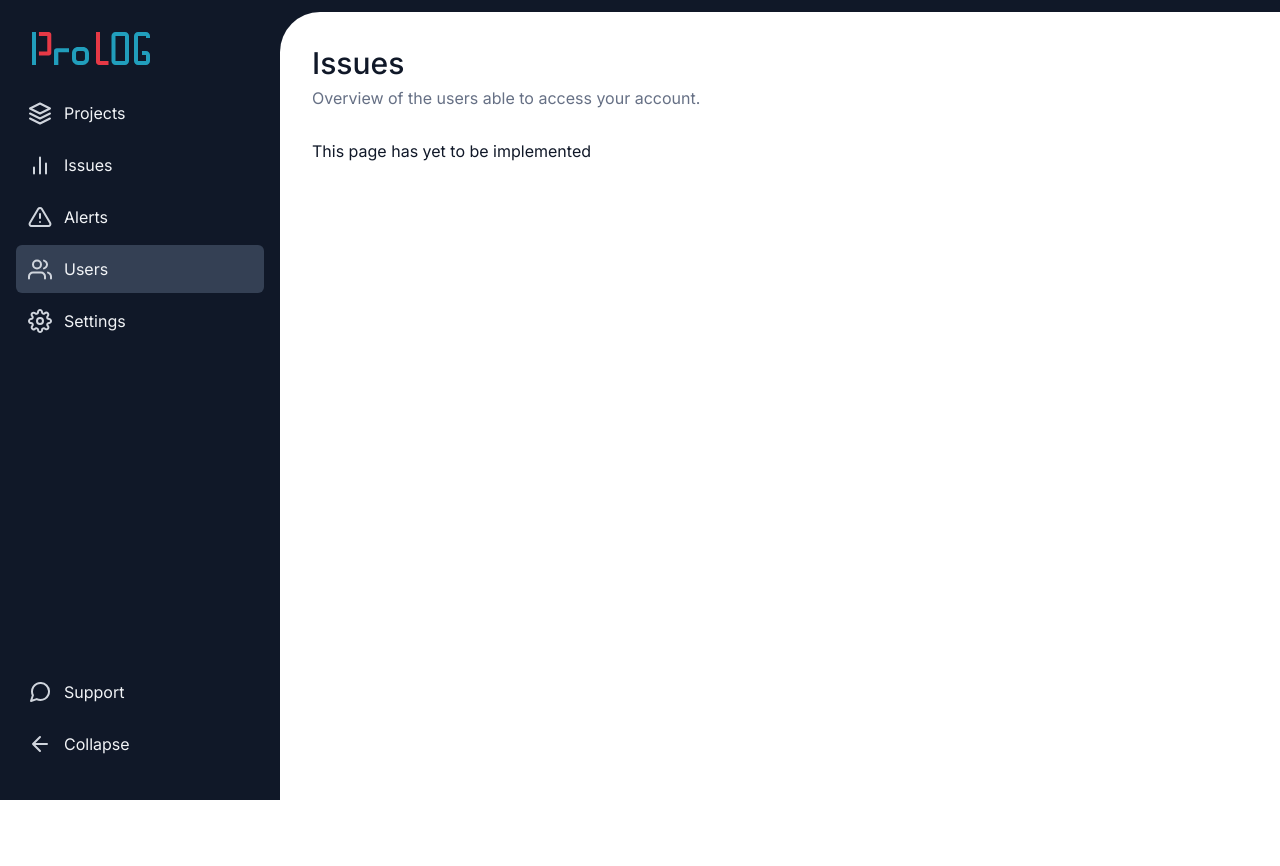
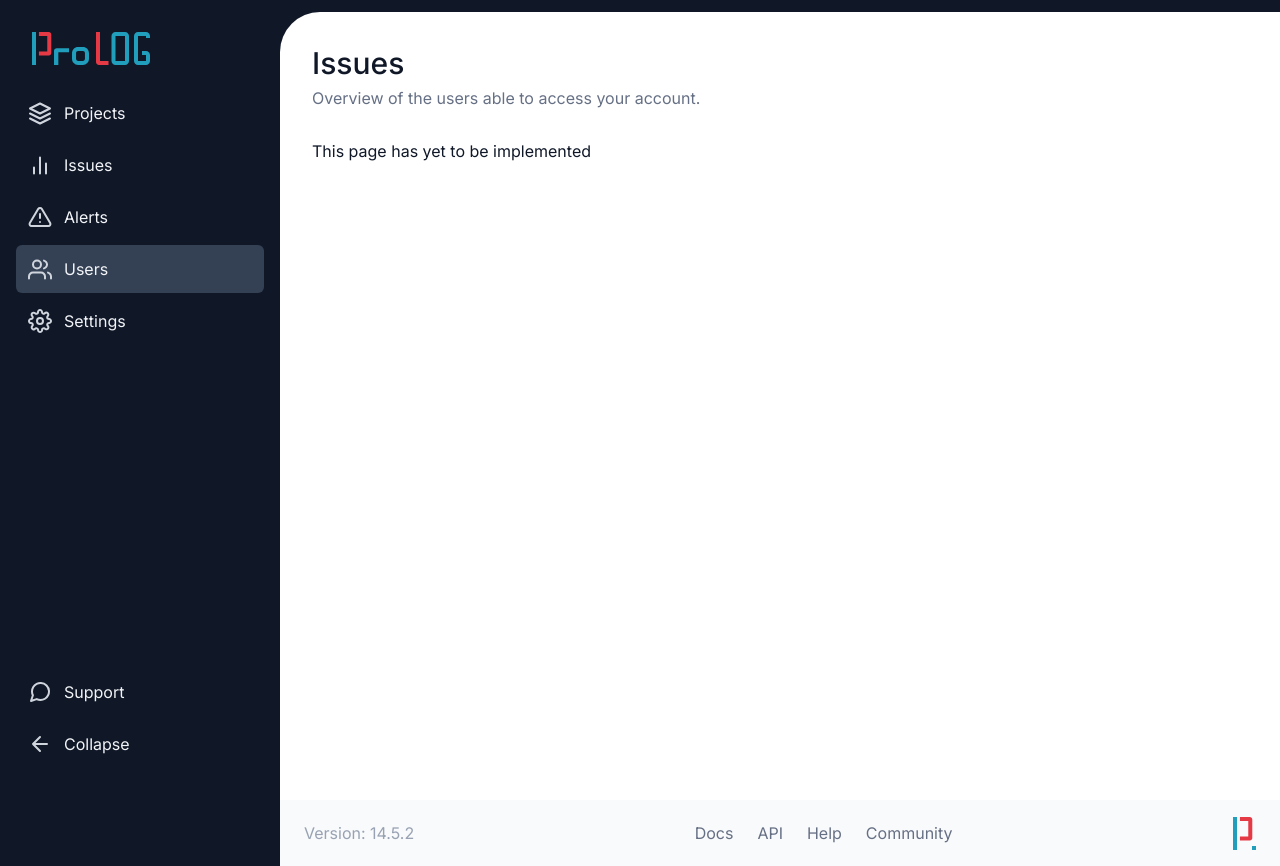
Before and after one commit to profydev/prolog-app-ilyalyudevig, a Next.js app: page /dashboard/users in a window 1280 px wide. Before the commit the page ends 800 px from the top, so only its background shows below. Built offline with nearby package versions, Linux system fonts and the light colour scheme.

Commit message:
Footer (#11)
* Implement the footer

* Test footer rendering

* Adjust navigation tests to pass with the added footer

```diff
--- /dev/null
+++ b/features/layout/footer/footer-link.module.scss
@@ -0,0 +1,16 @@
+@use "@styles/color";
+@use "@styles/font";
+@use "@styles/space";
+@use "@styles/breakpoint";
+@use "@styles/misc";
+
+.listItem {
+  list-style-type: none;
+  display: inline;
+  margin: 0 space.$s3;
+}
+
+.anchor {
+  text-decoration: none;
+  color: inherit;
+}
--- /dev/null
+++ b/features/layout/footer/footer-link.tsx
@@ -0,0 +1,18 @@
+import Link from "next/link";
+import React from "react";
+import styles from "./footer-link.module.scss";
+
+type FooterLinkProps = {
+  text: string;
+  href: string;
+};
+
+export function FooterLink({ text, href }: FooterLinkProps) {
+  return (
+    <li className={styles.listItem}>
+      <Link className={styles.anchor} href={href}>
+        {text}
+      </Link>
+    </li>
+  );
+}
--- /dev/null
+++ b/features/layout/footer/footer.module.scss
@@ -0,0 +1,68 @@
+@use "@styles/color";
+@use "@styles/font";
+@use "@styles/space";
+@use "@styles/breakpoint";
+@use "@styles/misc";
+
+.container {
+  display: flex;
+  flex-direction: column;
+  text-align: center;
+  background: color.$gray-50;
+  padding: 0 space.$s6;
+
+  @media (min-width: breakpoint.$desktop) {
+    flex-direction: row;
+  }
+}
+
+.content {
+  align-items: center;
+  display: flex;
+  flex-direction: column;
+
+  @media (min-width: breakpoint.$desktop) {
+    width: 100%;
+    flex-direction: row;
+    justify-content: space-between;
+  }
+}
+
+.linkList {
+  order: 1;
+  margin: space.$s6;
+  padding: 0;
+
+  @media (min-width: breakpoint.$desktop) {
+    order: 2;
+  }
+}
+
+.version {
+  color: color.$gray-400;
+  margin: space.$s6 0;
+  order: 3;
+
+  @media (min-width: breakpoint.$desktop) {
+    order: 1;
+  }
+}
+
+.links {
+  color: color.$gray-500;
+  order: 1;
+
+  @media (min-width: breakpoint.$desktop) {
+    order: 2;
+  }
+}
+
+.logo {
+  padding: 0;
+  margin: 0;
+  order: 2;
+
+  @media (min-width: breakpoint.$desktop) {
+    order: 3;
+  }
+}
--- /dev/null
+++ b/features/layout/footer/footer.tsx
@@ -0,0 +1,45 @@
+import { version } from "../../../package.json";
+import { FooterLink } from "./footer-link";
+import styles from "./footer.module.scss";
+
+const footerLinks = [
+  {
+    text: "Docs",
+    href: "#",
+  },
+  {
+    text: "API",
+    href: "#",
+  },
+  {
+    text: "Help",
+    href: "#",
+  },
+  {
+    text: "Community",
+    href: "#",
+  },
+];
+
+export const Footer = () => (
+  <footer>
+    <div className={styles.container}>
+      <div className={styles.content}>
+        <p className={styles.version}>Version: {version}</p>
+        <div className={styles.links}>
+          <ul className={styles.linkList}>
+            {footerLinks.map((footerLink, index) => (
+              <FooterLink key={index} {...footerLink} />
+            ))}
+          </ul>
+        </div>
+        {/* eslint-disable-next-line @next/next/no-img-element */}
+        <img
+          className={styles.logo}
+          src="/icons/logo-small.svg"
+          alt="Prolog Logo"
+        />
+      </div>
+    </div>
+  </footer>
+);
--- /dev/null
+++ b/features/layout/footer/index.ts
@@ -0,0 +1 @@
+export { Footer } from "./footer";
--- a/features/layout/index.ts
+++ b/features/layout/index.ts
@@ -1,2 +1,3 @@
 export * from "./page-container";
 export * from "./sidebar-navigation";
+export * from "./footer";
--- a/features/layout/page-container/page-container.tsx
+++ b/features/layout/page-container/page-container.tsx
@@ -1,5 +1,6 @@
 import Head from "next/head";
 import { SidebarNavigation } from "../sidebar-navigation";
+import { Footer } from "../footer";
 import styles from "./page-container.module.scss";
 
 type PageContainerProps = {
@@ -20,13 +21,16 @@ export function PageContainer({ children, title, info }: PageContainerProps) {
       </Head>
 
       <SidebarNavigation />
-      <main className={styles.main}>
+      <div className={styles.main}>
+        <main>
           <div className={styles.contentContainer}>
             <h1 className={styles.title}>{title}</h1>
             <div className={styles.info}>{info}</div>
             {children}
           </div>
         </main>
+        <Footer />
+      </div>
     </div>
   );
 }
```
Also changed, not shown: 2 other files (tests, documents, lock files or other folders). Lines whose indentation alone changed are shown as unchanged.
